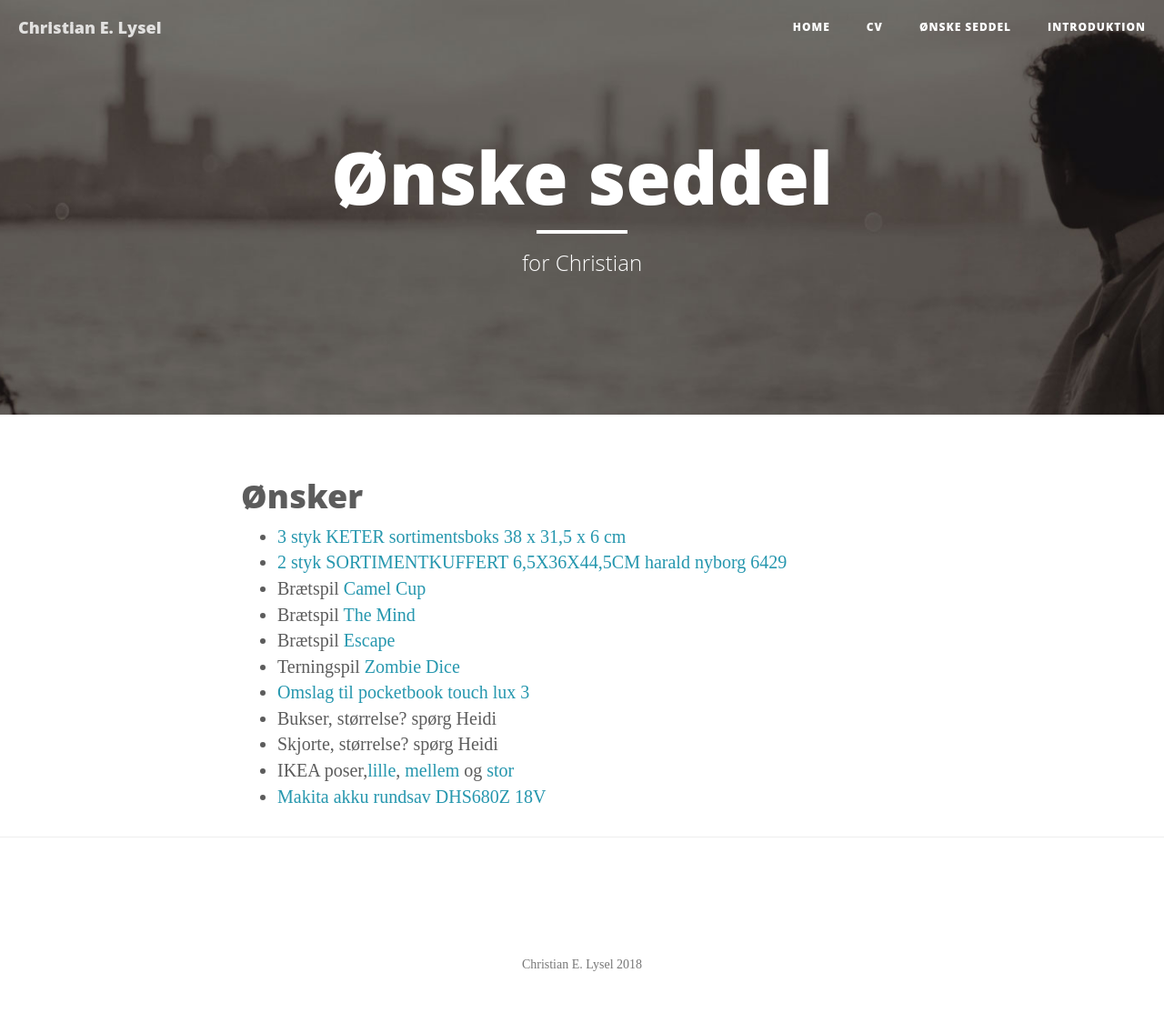
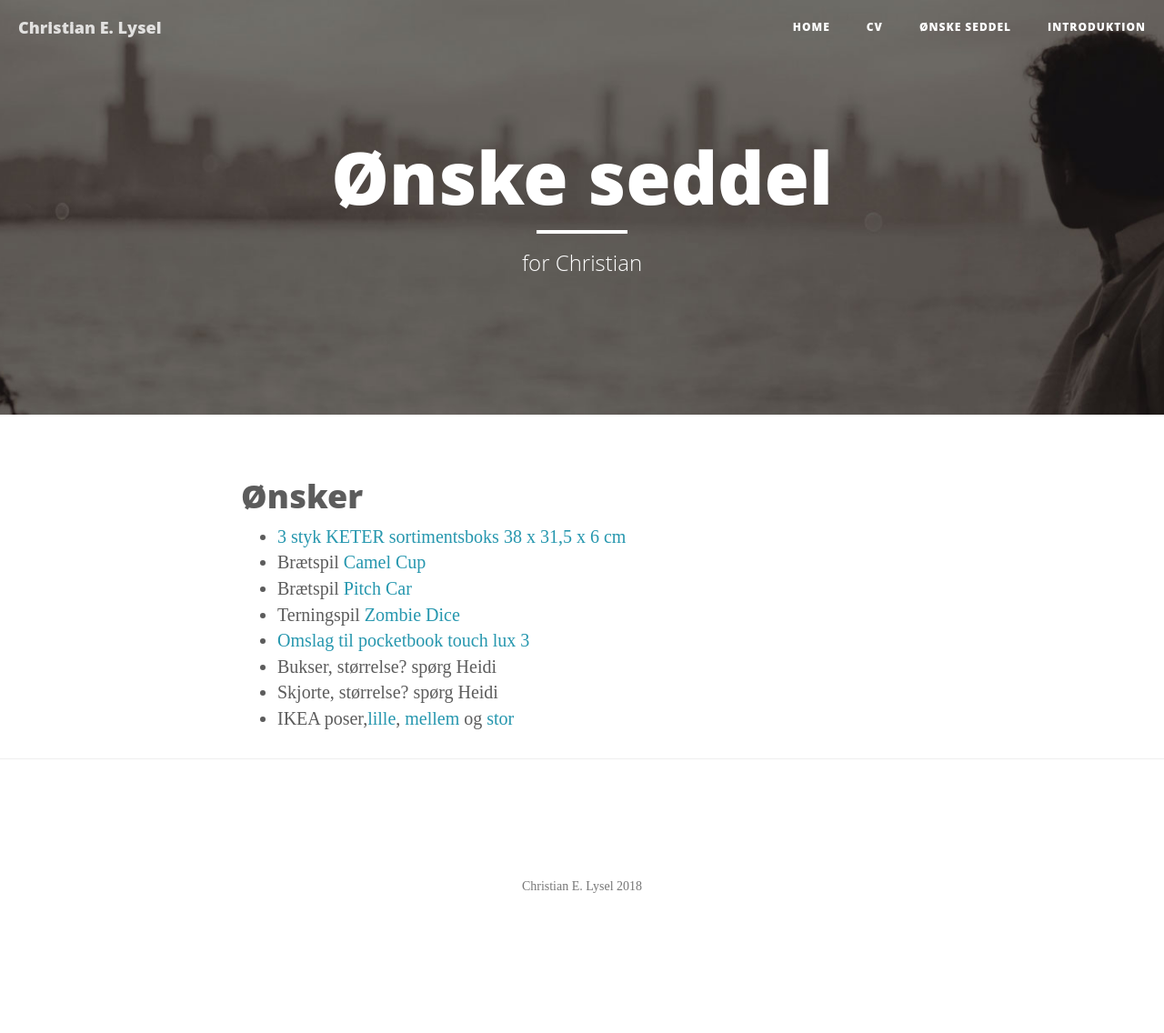
Before and after one commit to clysel/christian.lysel.net, a Jekyll site: the page built from gave.markdown, in a window 1280 px wide. Shown: the whole page at 91% size. Built offline with Jekyll 4.4.1, drawn with Linux system fonts in a browser that asks for light colours; after the commit the page ends 1050 px from its top, so only the background shows below that.

Commit message:
Update gave.markdown

```diff
--- a/gave.markdown
+++ b/gave.markdown
@@ -7,13 +7,10 @@ header-img: "img/about-bg.jpg"
 # Ønsker
 
  * [3 styk KETER sortimentsboks 38 x 31,5 x 6 cm](https://www.jemogfix.dk/keter-sortimentsboks-38-x-31-5-x-6-cm/3142/9037211/)
- * [2 styk SORTIMENTKUFFERT 6,5X36X44,5CM harald nyborg 6429](https://www.harald-nyborg.dk/p6429/sortimentkuffert-6-5x36x44-5cm)
  * Brætspil [Camel Cup](https://www.nordiskspil.dk/camel-cup)
- * Brætspil [The Mind](https://www.hyggeonkel.dk/produkt/the-mind)
- * Brætspil [Escape](https://www.hyggeonkel.dk/produkt/escape)
+ * Brætspil [Pitch Car](https://www.hyggeonkel.dk/produkt/pitch-car)
  * Terningspil [Zombie Dice](https://www.hyggeonkel.dk/produkt/zombie-dice)
  * [Omslag til pocketbook touch lux 3](https://www.conradelektronik.dk/?websale8=conrad-dk&pi=1462095)
  * Bukser, størrelse? spørg Heidi
  * Skjorte, størrelse? spørg Heidi
  * IKEA poser,[lille](https://www.ikea.com/dk/da/catalog/products/20339284/), [mellem](https://www.ikea.com/dk/da/catalog/products/50342237/) og [stor](https://www.ikea.com/dk/da/catalog/products/80339281/)
- * [Makita akku rundsav DHS680Z 18V](https://www.10-4.dk/varer/elvaerktoj/rundsav/makita-akku-rundsav)
```
